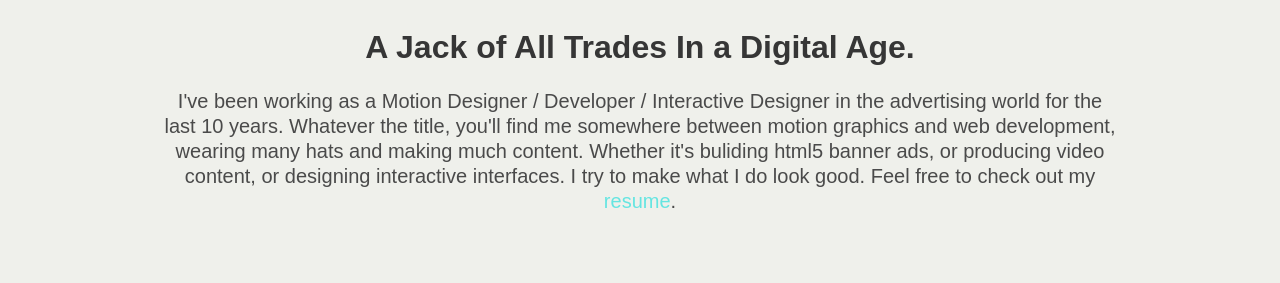
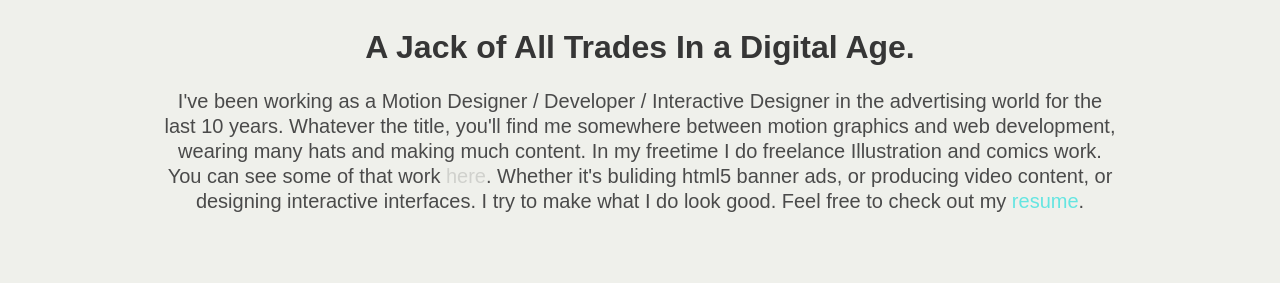
Before and after one commit to mikedface/mikedface.github.io, a website: page index.html in a window 1280 px wide. Shown: the part 755-1038 px from the top of the page. Drawn offline with nearby package versions, Linux system fonts and the light colour scheme.

Commit message:
Update index.html

```diff
--- a/index.html
+++ b/index.html
@@ -94,8 +94,7 @@
 
             <h1 class="title is-spaced is-size-3-desktop  is-size-4-mobile"><!--Animation | Design | Development -->A Jack of All Trades In a Digital Age. </h1>
             <h2 class="subtitle is-size-5">
-                I've been working as a Motion Designer / Developer / Interactive Designer in the advertising world for the last 10 years. Whatever the title, you'll find me somewhere between motion graphics and web development, wearing many hats and making much content. Whether it's buliding html5 banner ads, or producing video content, or designing interactive interfaces.  I try to make what I do look good. Feel free to check out my
-                <a class="is-link has-text-primary" href="MikeDanielsen_resume.pdf" >resume</a>.
+                I've been working as a Motion Designer / Developer / Interactive Designer in the advertising world for the last 10 years. Whatever the title, you'll find me somewhere between motion graphics and web development, wearing many hats and making much content. In my freetime I do freelance Illustration and comics work. You can see some of that work <a class="is-link is-small is-dark" href="http://www.inradiator.tumblr.com/">here</a>. Whether it's buliding html5 banner ads, or producing video content, or designing interactive interfaces.  I try to make what I do look good. Feel free to check out my <a class="is-link has-text-primary" href="MikeDanielsen_resume.pdf" >resume</a>.
                 </h2>
             <!--
                 <div class="tile is-ancestor has-text-centered">
@@ -216,7 +215,7 @@
                       </div>
 
                       <div class ="column is-12">
-                           <h2 class="subtitle is-size-6-desktop">
+                           <h2 class="subtitle is-size-6-desktop is-size-7mobile">
                             Banner development combines animation, coding and production design to deliver the highest quality animation content possible in 15 seconds at typically 100k. This requries some serious optimization and tricks of the eye to deliver on the often lofty expectations of creatives and clients. Check out some functional examples  <a class="is-link is-small is-dark" href="banner_examples/index.html" >here</a>.   </h2>
 
                       </div>
```
